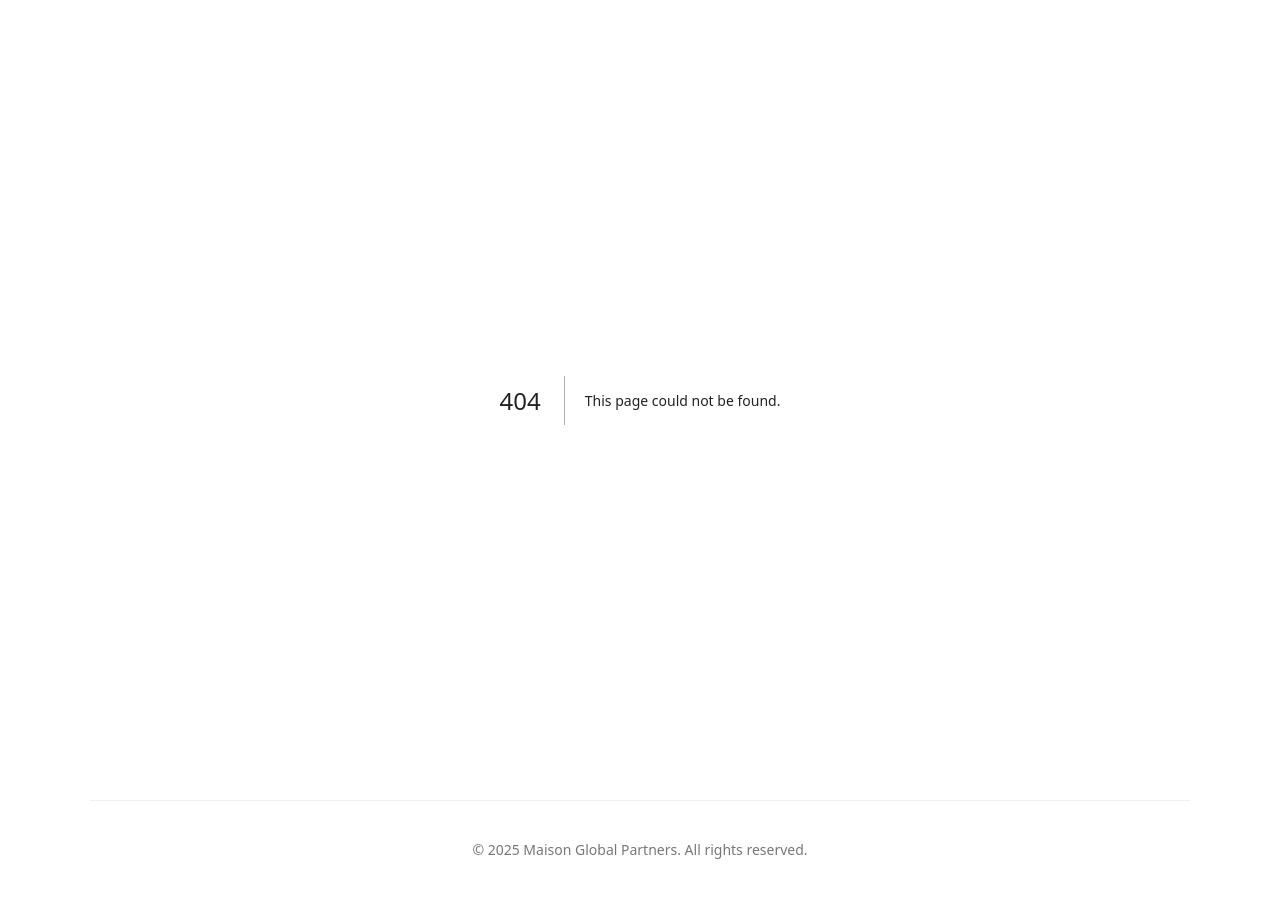
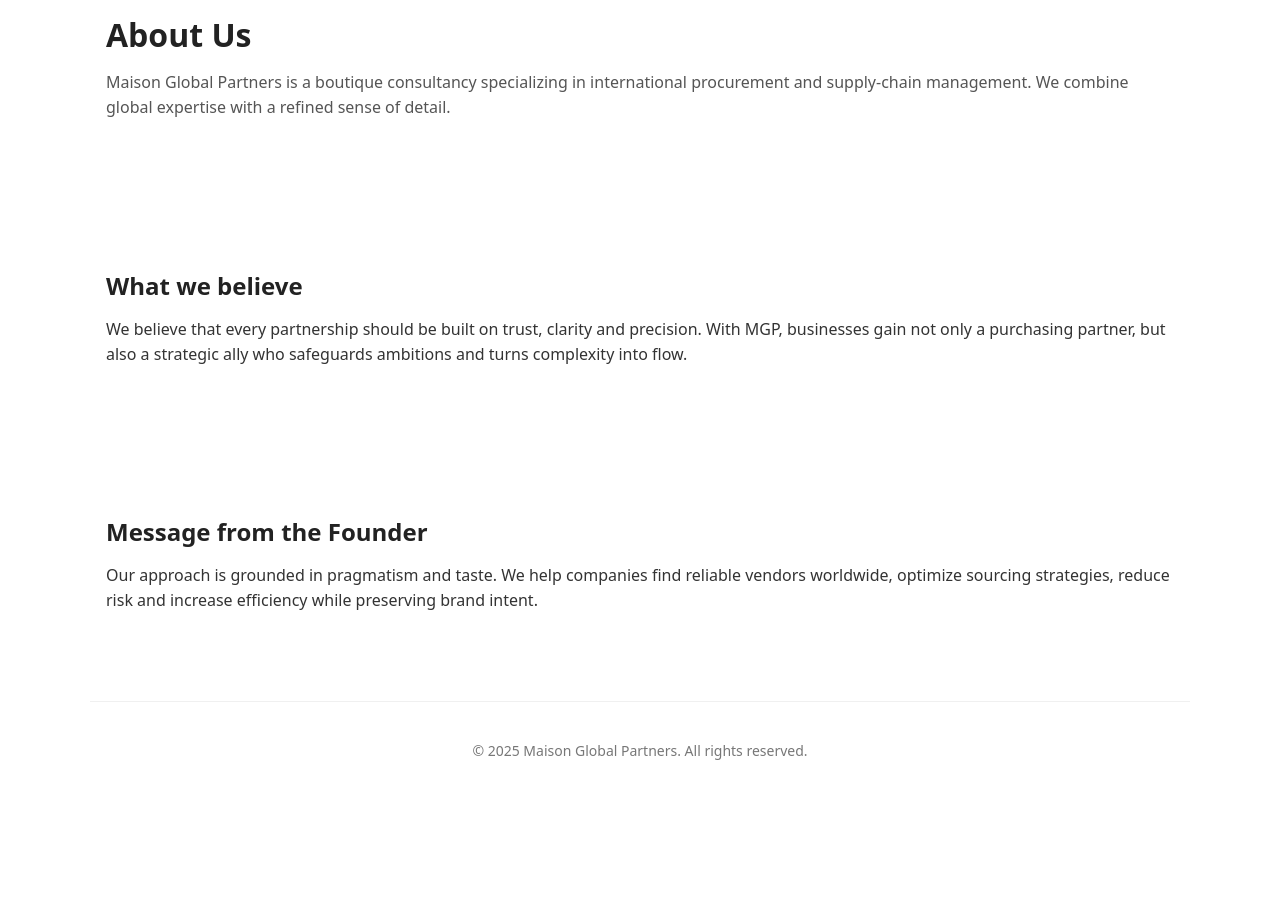
Before and after one commit to yanapelivanova/MGP, a Next.js app: page /about in a window 1280 px wide. Before the commit this address had no page. Shown: the top 898 px of the page. After the commit the page ends 817 px from the top, so only its background shows below. Built offline with nearby package versions, Linux system fonts and the light colour scheme.

Commit message:
Create page.jsx

```diff
--- /dev/null
+++ b/app/about/page.jsx
@@ -0,0 +1,42 @@
+export const metadata = {
+  title: "About — Maison Global Partners",
+  description:
+    "Maison Global Partners is a boutique consultancy in international procurement and supply-chain management.",
+};
+
+export default function AboutPage() {
+  return (
+    <main className="page about">
+      <header className="section">
+        <h1>About Us</h1>
+        <p className="lead">
+          Maison Global Partners is a boutique consultancy specializing in
+          international procurement and supply-chain management. We combine
+          global expertise with a refined sense of detail.
+        </p>
+      </header>
+
+      <section className="section">
+        <h2>What we believe</h2>
+        <p className="prose">
+          We believe that every partnership should be built on trust, clarity
+          and precision. With MGP, businesses gain not only a purchasing
+          partner, but also a strategic ally who safeguards ambitions and
+          turns complexity into flow.
+        </p>
+      </section>
+
+      <section id="founder-message" className="section founder">
+        <h2>Message from the Founder</h2>
+        <div className="founder-text">
+          <p>
+            {/* сюда твой текст  — выровнен по ширине и чуть шире блока */}
+            Our approach is grounded in pragmatism and taste. We help companies
+            find reliable vendors worldwide, optimize sourcing strategies,
+            reduce risk and increase efficiency while preserving brand intent.
+          </p>
+        </div>
+      </section>
+    </main>
+  );
+}
```
